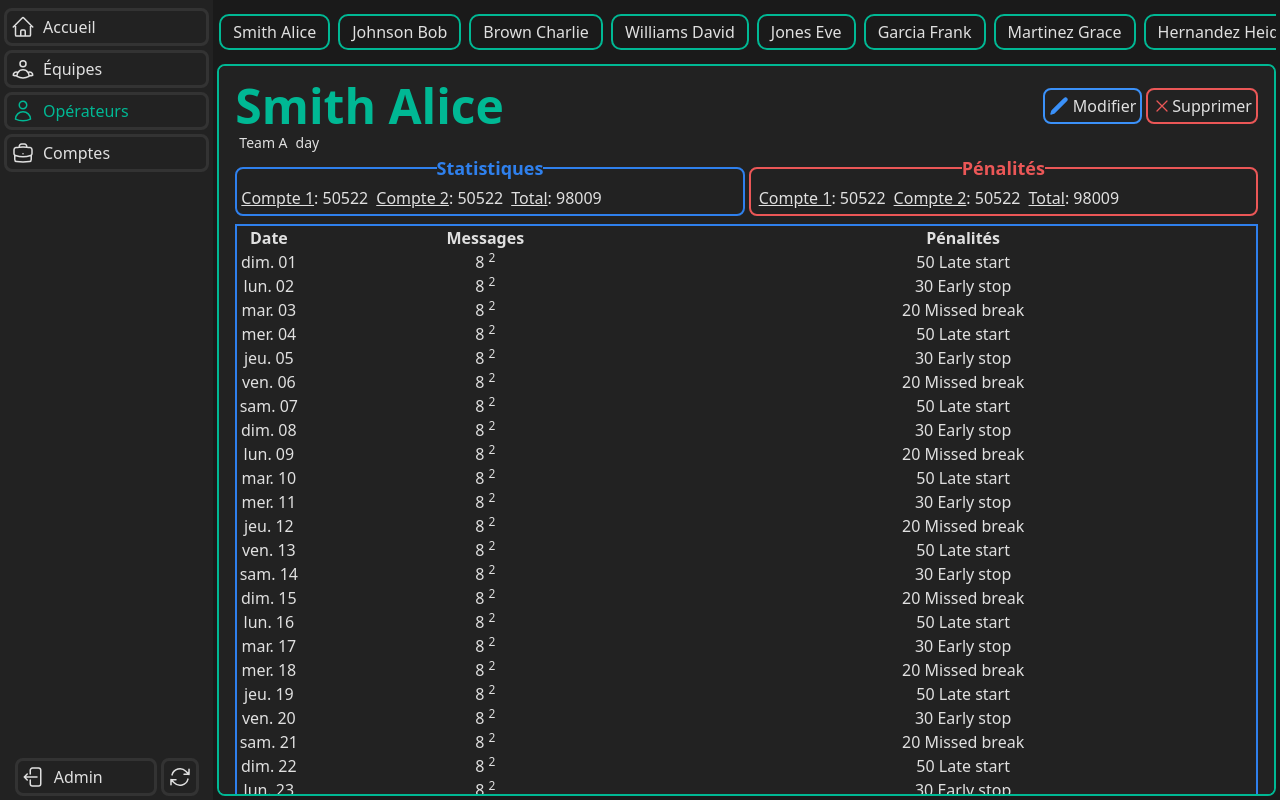
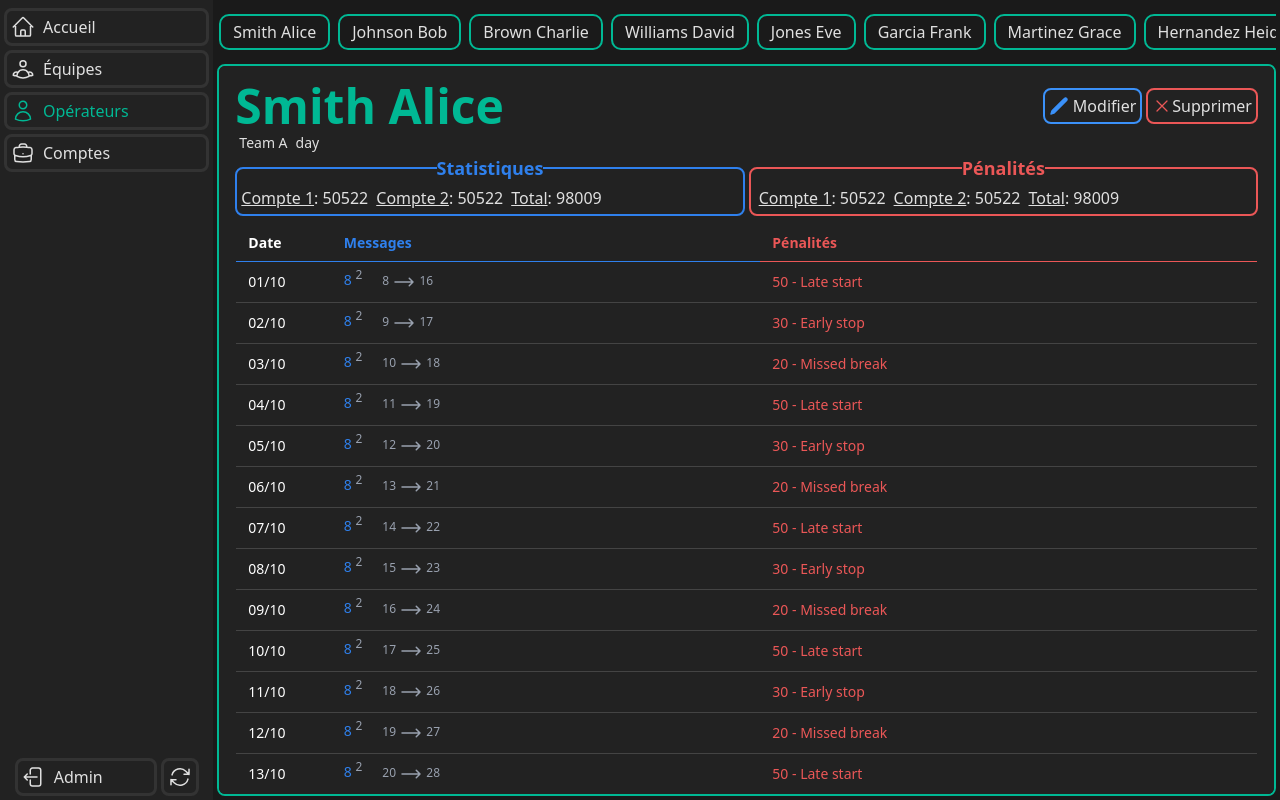
Before and after one commit to wallcreation/OPS-Front, a Vue app: page /admin/operators in a window 1280 px wide. Built offline with nearby package versions, Linux system fonts and the light colour scheme.

Commit message:
refactor: enhance penalty handling and improve table layout in OperatorInfo component

```diff
--- a/src/components/OperatorInfo.vue
+++ b/src/components/OperatorInfo.vue
@@ -19,9 +19,26 @@ function getpenaltyamount(date) {
 function getpenaltyraison(date) {
   return props.penalty.find((p) => p.date === date)?.reason
 }
-function formatDate(dateStr, options = { weekday: 'short', day: '2-digit' }) {
+// function formatDate(dateStr, options = { weekday: 'short', day: '2-digit' }) {
+//   const date = new Date(dateStr)
+//   return new Intl.DateTimeFormat('fr-FR', options).format(date)
+// }
+function formatDate(dateStr) {
   const date = new Date(dateStr)
-  return new Intl.DateTimeFormat('fr-FR', options).format(date)
+  return new Intl.DateTimeFormat('fr-FR', {
+    day: '2-digit',
+    month: '2-digit',
+  }).format(date)
+}
+
+function getPenaltyAmount(date) {
+  const penaltyEntry = props.penalty.find((p) => p.date === date)
+  return penaltyEntry ? penaltyEntry.amount : '-'
+}
+
+function getPenaltyReason(date) {
+  const penaltyEntry = props.penalty.find((p) => p.date === date)
+  return penaltyEntry ? penaltyEntry.reason : 'Aucune pénalité'
 }
 </script>
 <template>
@@ -86,23 +103,58 @@ function formatDate(dateStr, options = { weekday: 'short', day: '2-digit' }) {
     <!--Stat table-->
     <div class="mt-2">
       <div></div>
-      <table class="w-full text-center border-2 border-[#2F80ED] rounded-lg">
-        <thead>
+      <table
+        class="w-full table-auto border border-[#2F80ED] text-sm text-white rounded-lg overflow-hidden"
+      >
+        <thead class="">
           <tr>
-            <th class="w-16">Date</th>
-            <th class="">Messages</th>
-            <th class="">Pénalités</th>
+            <th class="px-3 py-2 border-b border-[#2F80ED] text-left font-semibold w-24">Date</th>
+            <th class="px-3 py-2 border-b border-[#2F80ED] text-left font-semibold text-[#2F80ED]">
+              Messages
+            </th>
+            <th class="px-3 py-2 border-b border-[#EB5757] text-left font-semibold text-[#EB5757]">
+              Pénalités
+            </th>
           </tr>
         </thead>
         <tbody>
-          <tr v-for="stat in stats" :key="stat">
-            <td class="w-16">{{ formatDate(stat.date) }}</td>
-            <td>
-              {{ stat.total }} <sup>{{ stat.stop_total }}</sup>
+          <tr
+            v-for="stat in stats"
+            :key="stat.id"
+            class="hover:bg-[#2F80ED]/10 transition-colors border-b border-[#444]"
+          >
+            <td class="px-3 py-2">
+              {{ formatDate(stat.date) }}
             </td>
-            <td>
-              {{ penalty.find((p) => p.date === stat.date)?.amount || '-' }}
-              {{ getpenaltyraison(stat.date) }}
+            <td class="px-3 py-2 text-[#2F80ED]">
+              <div>
+                  <p class="inline me-5 ">
+                    {{ stat.total }} <sup class="text-xs text-gray-400">{{ stat.stop_total }}</sup>
+                  </p>
+                  <p class="inline text-xs text-gray-400">
+                    {{ stat.start }}
+                    <span
+                      ><svg
+                        xmlns="http://www.w3.org/2000/svg"
+                        fill="none"
+                        viewBox="0 0 24 24"
+                        stroke-width="1.5"
+                        stroke="currentColor"
+                        class="size-6 inline"
+                      >
+                        <path
+                          stroke-linecap="round"
+                          stroke-linejoin="round"
+                          d="M17.25 8.25 21 12m0 0-3.75 3.75M21 12H3"
+                        />
+                      </svg>
+                    </span>
+                    {{ stat.end }}
+                  </p>
+              </div>
+            </td>
+            <td class="px-3 py-2 text-[#EB5757]" :title="getPenaltyReason(stat.date)">
+              {{ getPenaltyAmount(stat.date) }} - {{ getPenaltyReason(stat.date) }}
             </td>
           </tr>
         </tbody>
@@ -131,7 +183,6 @@ function formatDate(dateStr, options = { weekday: 'short', day: '2-digit' }) {
 
 /* Hover */
 ::-webkit-scrollbar-thumb:hover {
-  background-color: #00B894; /* plus foncé */
+  background-color: #00b894; /* plus foncé */
 }
-
 </style>
```
